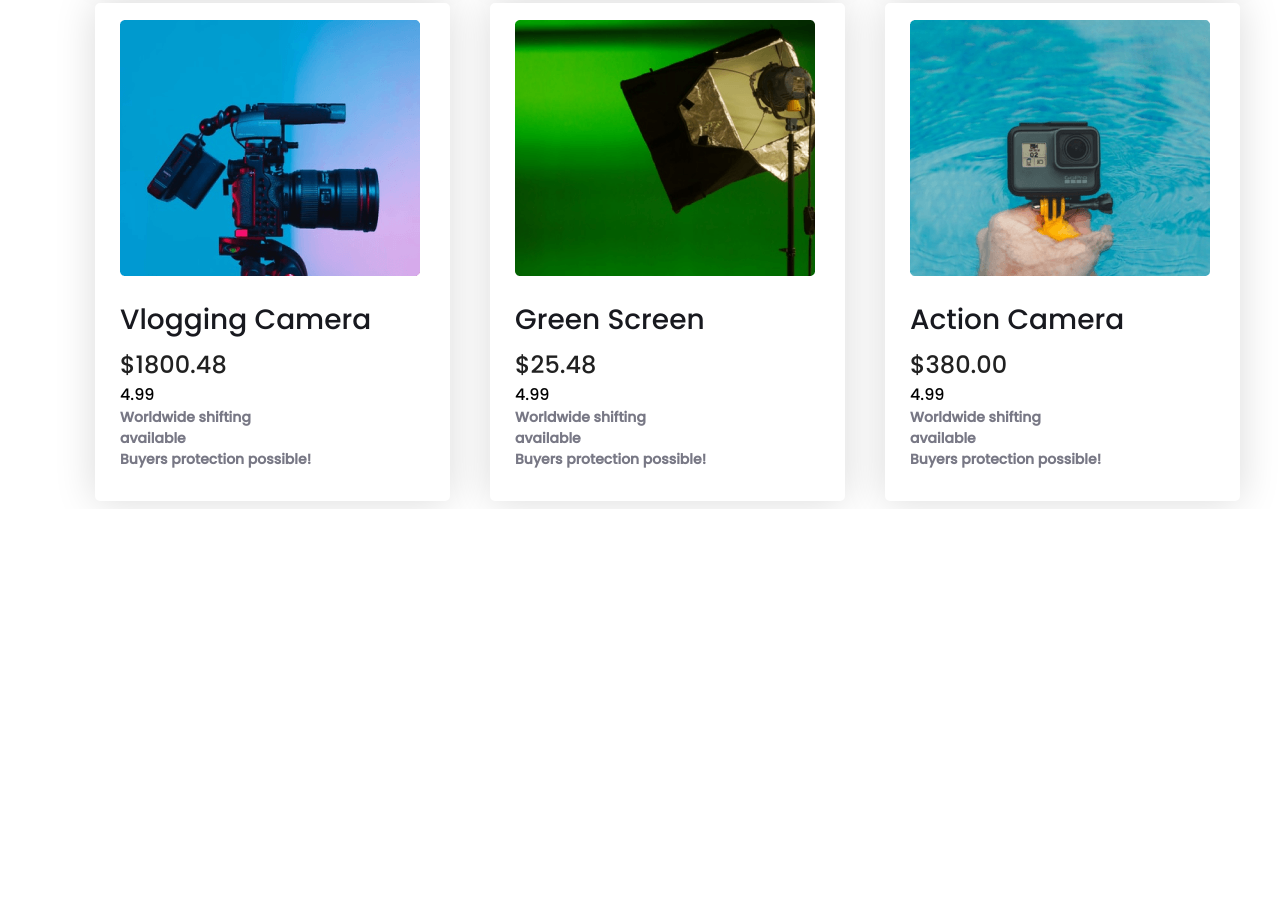
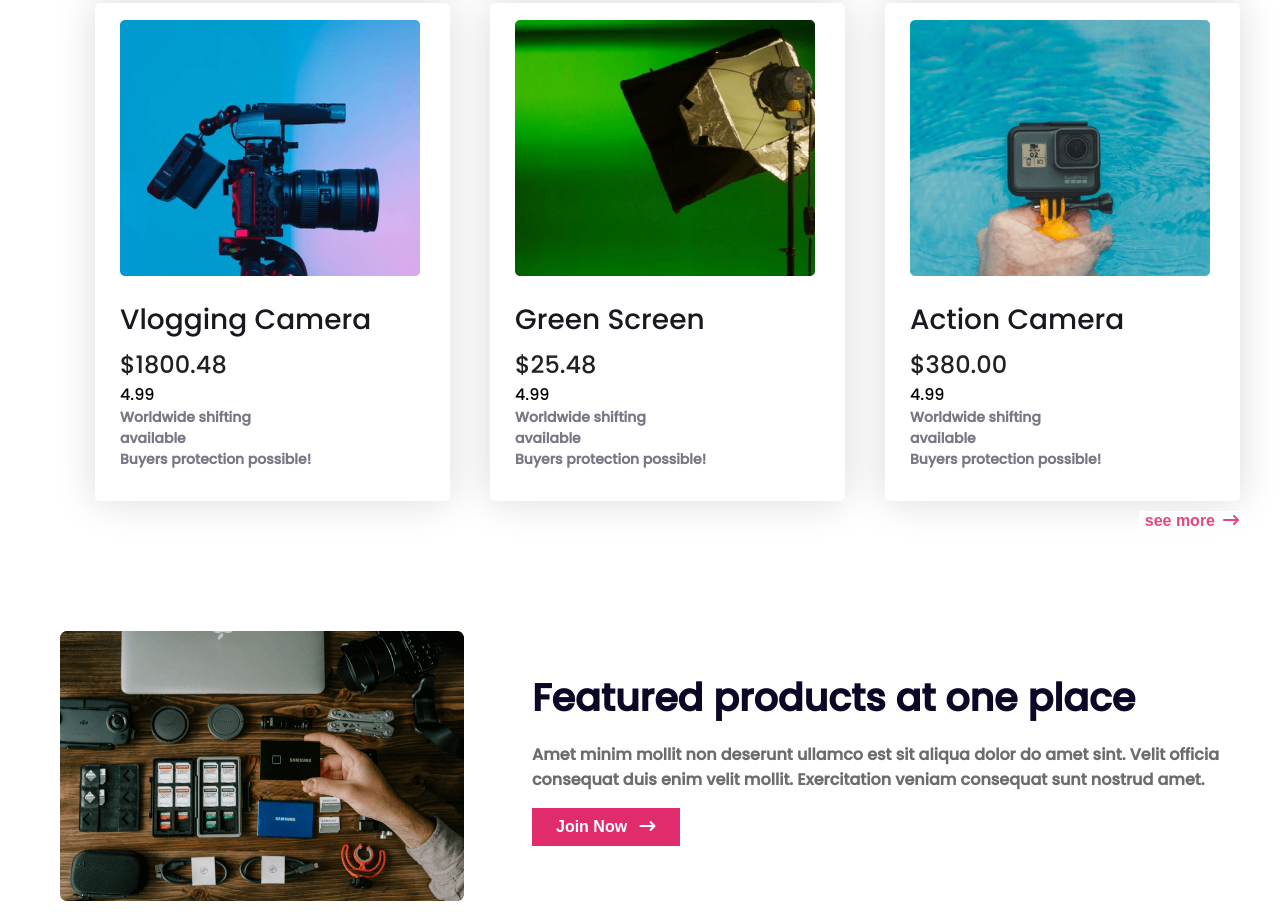
Before and after one commit to Faisal-Samir/influencer-responsive, a plain HTML site: page index.html in a window 1280 px wide. Shown: the part 2114-3030 px from the top of the page. Before the commit the page ends 2623 px from the top, so only its background shows below. Drawn offline with Linux system fonts and the light colour scheme.

Commit message:
feature product added

```diff
--- a/css/index-style.css
+++ b/css/index-style.css
@@ -121,12 +121,14 @@ main {
     width: 1110px;
     margin-top: 100px;
 }
-.collections{
+
+.collections {
     display: grid;
     grid-template-columns: repeat(3, 1fr);
     grid-column-gap: 30px;
     grid-row-gap: 30px;
 }
+
 .collection {
     padding-top: 17px;
     padding-left: 25px;
@@ -176,3 +178,74 @@ main {
     font-weight: 700;
     font-size: 14px;
 }
+
+.see-container {
+    display: flex;
+    justify-content: center;
+}
+
+.see-more {
+    margin-top: 10px;
+    width: 1140px;
+    margin-left: 70px;
+    display: flex;
+    justify-content: end;
+}
+
+.see-more button {
+    color: rgba(224, 44, 109, 0.87);
+    background-color: white;
+    border: 0;
+    font-weight: 700;
+    font-size: 16px;
+}
+
+.see-more button i {
+    margin-left: 8px;
+}
+
+.feature-product {
+    display: flex;
+    justify-content: center;
+}
+
+.feature-product-container {
+    /* border: 2px solid green; */
+    width: 1200px;
+    display: flex;
+    column-gap: 48px;
+    margin-top: 100px;
+}
+
+.feature-product-image img {
+    margin-left: 20px;
+}
+
+.feature-product-title {
+    color: #0A0826;
+    font-weight: 700;
+    font-size: 38px;
+    margin-bottom: 0;
+}
+
+.feature-product-details {
+    padding-left: 20px;
+}
+
+.feature-product-details button {
+    background-color: #E02C6D;
+    color: #FFFFFF;
+    font-weight: 700;
+    font-size: 16px;
+    padding: 10px 24px;
+    border: 0;
+}
+.feature-product-details button i{
+    margin-left: 8px;
+}
+
+.feature-product-description {
+    color: #6C6C6C;
+    font-weight: 700;
+    font-size: 16px;
+}
--- a/index.html
+++ b/index.html
@@ -204,6 +204,23 @@
                 </div>
             </div>
         </div>
+        <div class="see-container">
+            <div class="see-more">
+                <button>see more<i class="fa-solid fa-arrow-right-long"></i></button>
+            </div>
+        </div>
+    </article>
+    <article class="feature-product">
+        <div class="feature-product-container">
+            <div class="feature-product-image">
+                <img src="images/gear.png" alt="">
+            </div>
+            <div class="feature-product-details">
+                <h3 class="feature-product-title">Featured products at one place</h3>
+                <p class="feature-product-description">Amet minim mollit non deserunt ullamco est sit aliqua dolor do amet sint. Velit officia consequat duis enim velit mollit. Exercitation veniam consequat sunt nostrud amet.</p>
+                <button>Join Now <i class="fa-solid fa-arrow-right-long"></i></button>
+            </div>
+        </div>
     </article>
 </body>
 </html>
```
